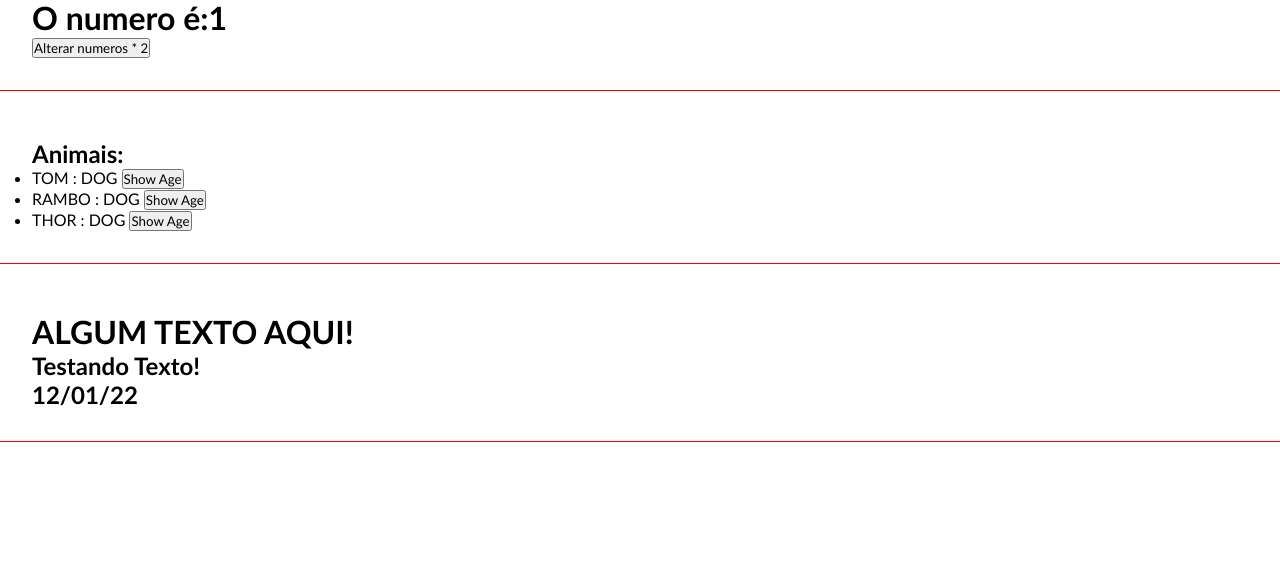
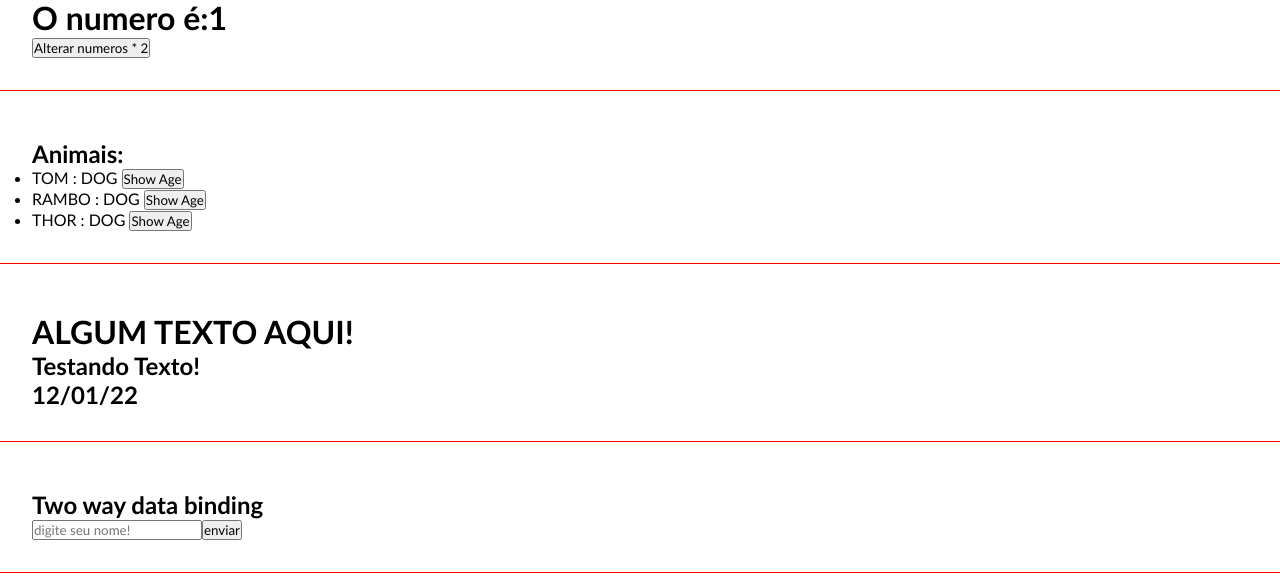
Before and after one commit to RafaelSaCa/CursoAngular, an Angular app: page / in a window 1280 px wide. Shown: the part 1172-1751 px from the top of the page. Built offline with nearby package versions, Linux system fonts and the light colour scheme.

Commit message:
TWO WAY DATA BINDING

```diff
--- a/src/app/app.component.html
+++ b/src/app/app.component.html
@@ -15,3 +15,4 @@
 <app-emitter></app-emitter>
 <app-list-render></app-list-render>
 <app-pipes></app-pipes>
+<app-two-way-binding></app-two-way-binding>
--- /dev/null
+++ b/src/app/components/two-way-binding/two-way-binding.component.html
@@ -0,0 +1,11 @@
+<div class="class">
+  <h2>Two way data binding</h2>
+  <form>
+    <input type="text" [(ngModel)]="name" name ="name"placeholder ="digite seu nome!"/>
+    <input type="submit"value="enviar"/>
+  </form>
+  <div *ngIf="name !== '' " >
+    <p >O nome é {{name}}</p>
+  </div>
+
+</div>
--- /dev/null
+++ b/src/app/components/two-way-binding/two-way-binding.component.ts
@@ -0,0 +1,11 @@
+import { Component } from '@angular/core';
+
+@Component({
+  selector: 'app-two-way-binding',
+  templateUrl: './two-way-binding.component.html',
+  styleUrls: ['./two-way-binding.component.css']
+})
+export class TwoWayBindingComponent {
+  name: string =  "";
+
+}
```
Also changed, not shown: src/app/app.module.ts (+6 -3 lines), src/app/components/two-way-binding/two-way-binding.component.css (added), 1 other file (tests, documents, lock files or other folders).
